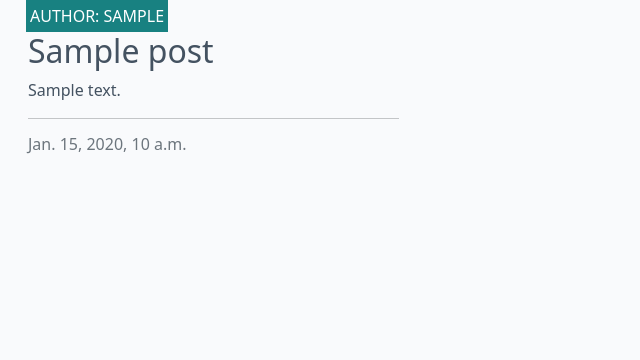
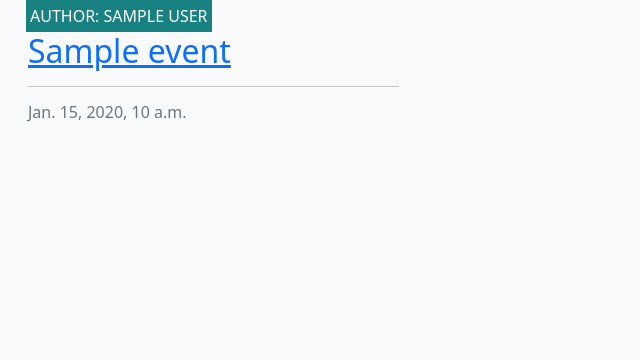
Before and after one commit to KateMcGuane/spill_the_beans, a Django app: template blog/templates/blog/index.html in a window 1280 px wide. Shown: the part 60-420 px from the top of the page, without its empty margins (0-640 px from the left). Run offline with Django 4.2, Linux system fonts and the light colour scheme; tables that the repository leaves empty hold one stand-in row (values such as "Sample post"); the template is opened without the code that fills it: values that come from a table or form of the project are taken from there, most other values are stand-ins (such as "Sample title", 1, 10 or a date in 2020); parts of the project's set-up code (start-up, migrations or seed data) failed here and were passed over.

Commit message:
Change URL path of post_detail to event_detail & adjust syntax

```diff
--- a/blog/templates/blog/index.html
+++ b/blog/templates/blog/index.html
@@ -9,7 +9,7 @@
         <!-- Blog Entries Column -->
         <div class="col-12 mt-3 left">
             <div class="row">
-                {% for post in post_list %}
+                {% for post in event_list %}
                 <div class="col-md-4">
                     <div class="card mb-4">
                         <div class="card-body">
@@ -18,9 +18,8 @@
                                     <p class="author">Author: {{ post.author }}</p>
                                 </div>
                             </div>
-                            <a href="{% url 'post_detail' post.slug %}" class="post-link">
-                                <h2 class="card-title">{{ post.title }}</h2>
-                                <p class="card-text">{{ post.excerpt }}</p>
+                            <a href="{% url 'event_detail' event.event_id %}">
+                                <h2 class="card-title">{{ event.event_name }}</h2>
                             </a>
 
                             <hr />
--- a/blog/urls.py
+++ b/blog/urls.py
@@ -2,6 +2,6 @@ from . import views
 from django.urls import path
 
 urlpatterns = [
-    path('', views.PostList.as_view(), name='home'),
-    path('<slug:slug>/', views.post_detail, name = 'post_detail'),
+    path('', views.EventsList.as_view(), name='home'),
+    path("<int:event_id>/", views.event_detail, name="event_detail")
 ]
--- a/coffee/settings.py
+++ b/coffee/settings.py
@@ -28,7 +28,7 @@ TEMPLATES_DIR = os.path.join(BASE_DIR, 'templates')
 SECRET_KEY = os.environ.get("SECRET_KEY")
 
 # SECURITY WARNING: don't run with debug turned on in production!
-DEBUG = False
+DEBUG = True
 
 ALLOWED_HOSTS = [
     "8000-katemcguane-spillthebea-gkfuotnswlz.ws.codeinstitute-ide.net",
```
